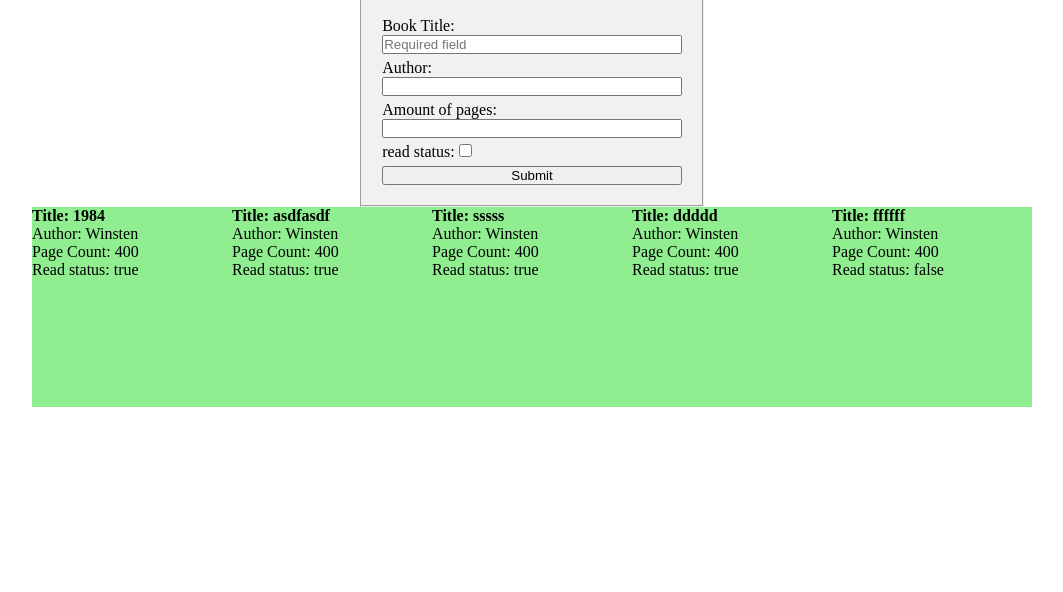
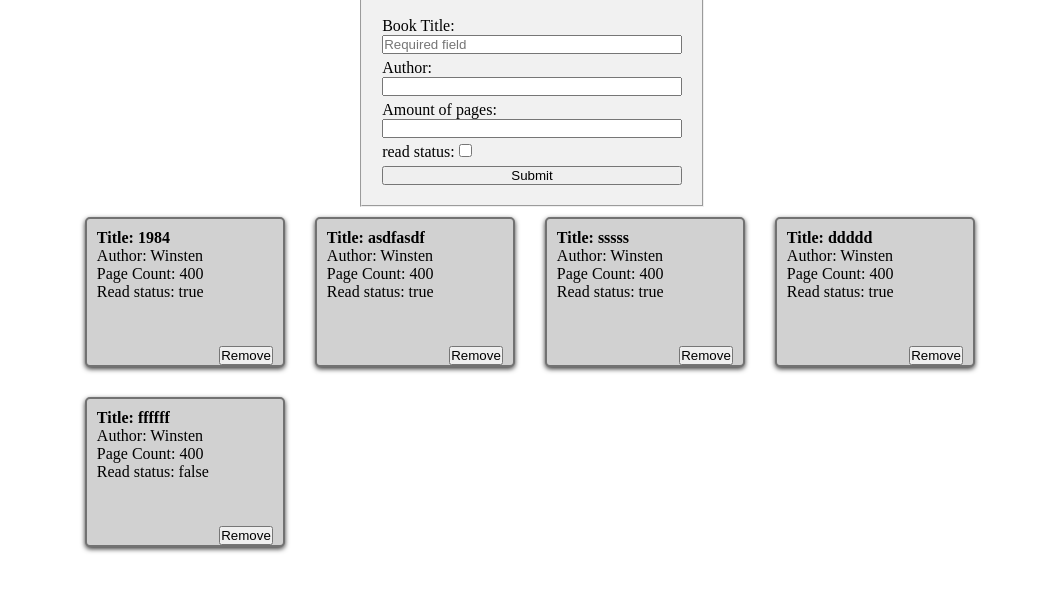
Before and after one commit to tman2747/LibraryOfBooksOdin, a plain HTML site: page index.html in a window 1280 px wide. Shown: the part 62-654 px from the top of the page, without its empty margins (108-1171 px from the left). Drawn offline with Linux system fonts and the light colour scheme.

Commit message:
move button to bottom right of book card. this class changed the js to append to a top div

```diff
--- a/index.html
+++ b/index.html
@@ -41,20 +41,7 @@
     </div>
     <div class="page-content">
         <div class="card-container">
-            <div class="card">
-                <div class="card-title">
-                    1984
-                </div>
-                <div class="card-author">
-                    winston
-                </div>
-                <div class="card-pages">
-                    400
-                </div>
-                <div class="card-readStatus">
-                    true
-                </div>
-            </div>
+
         </div>
     </div>
 
--- a/javascript.js
+++ b/javascript.js
@@ -56,19 +56,31 @@ function createBook(bookInfo)
     let bookcard = document.createElement("div")
     bookcard.className = "card"
     bookcard.id = bookInfo.id
+    let topitems = document.createElement("div")
+    topitems.className="top-items"
     let title = document.createElement("div")
     title.innerHTML=`Title: ${bookInfo.title}`
     title.className = 'card-title'
     let author = document.createElement("div")
     author.innerHTML=`Author: ${bookInfo.author}`
+    author.className = 'card-author'
     let pageCount = document.createElement("div")
     pageCount.innerHTML=`Page Count: ${bookInfo.pageCount}`
+    pageCount.className = 'card-page-count'
     let readStatus = document.createElement("div")
     readStatus.innerHTML=`Read status: ${bookInfo.readStatus}`
-    bookcard.appendChild(title)
-    bookcard.appendChild(author)
-    bookcard.appendChild(pageCount)
-    bookcard.appendChild(readStatus)
+    readStatus.className = "card-read-status"
+    topitems.appendChild(title)
+    topitems.appendChild(author)
+    topitems.appendChild(pageCount)
+    topitems.appendChild(readStatus)
+    bookcard.appendChild(topitems)
+    let removeButton = document.createElement("button")
+    removeButton.innerHTML = "Remove"
+    removeButton.addEventListener("click", ()=>{
+        deleteBook(bookInfo.id)
+    })
+    bookcard.appendChild(removeButton)
     return bookcard
 }
 
@@ -82,6 +94,7 @@ function deleteBook(id)
     }
     library.splice(index,1)
     console.log(index)
+    renderBooks()
 }
 
 function renderBooks()
--- a/styles.css
+++ b/styles.css
@@ -24,20 +24,33 @@ body{
 .page-content {
     display: grid;
     grid-template-columns: 2fr 10fr 2fr;
+    width: 100%;
 }
 
 .card-container{
     grid-area: 1/2/2/3;
-    display: grid;
-    grid-auto-flow: column;
+    display: flex;
+    gap: 30px;
+    justify-content: flex-start;
+    flex-wrap: wrap;
+    padding: 10px;
 }
 
 .card{
-    background-color: lightgreen;
+    background-color: rgb(209, 209, 209);
     justify-content: center;
     align-items: center;
-    height: 200px;
+    height: 150px;
     width: 200px;
+    padding: 10px 10px 0 10px;
+    border-radius: 5px;
+    border: 2px solid rgb(114, 114, 114);
+    box-shadow: 0px 2px 5px rgb(57, 57, 57);
+    display: flex;
+    flex-shrink: 0;
+    flex-direction: column;
+    justify-content: space-between;
+    align-items: flex-start;
 }
 
 .card-title{
@@ -71,3 +84,11 @@ fieldset{
 
 .form-card{
 }
+
+.card-read-status{
+    margin-bottom: auto;
+}
+
+.card button{
+    align-self: flex-end;
+}
```
